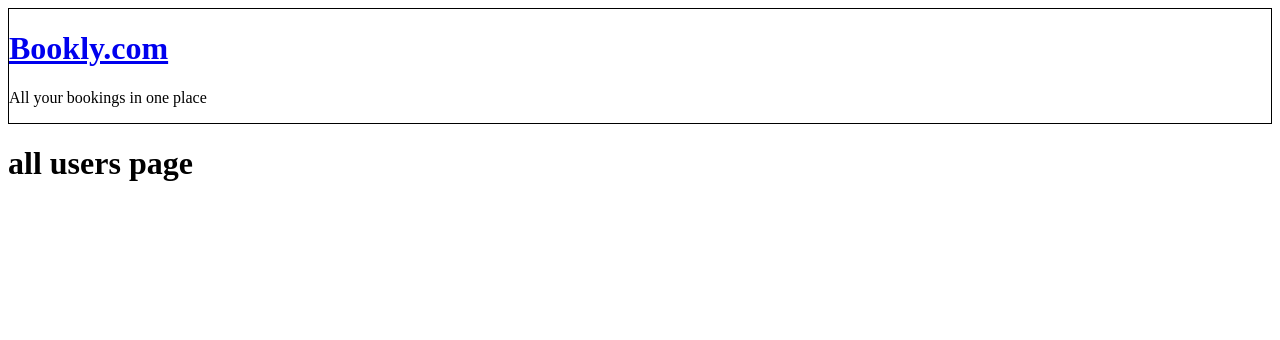
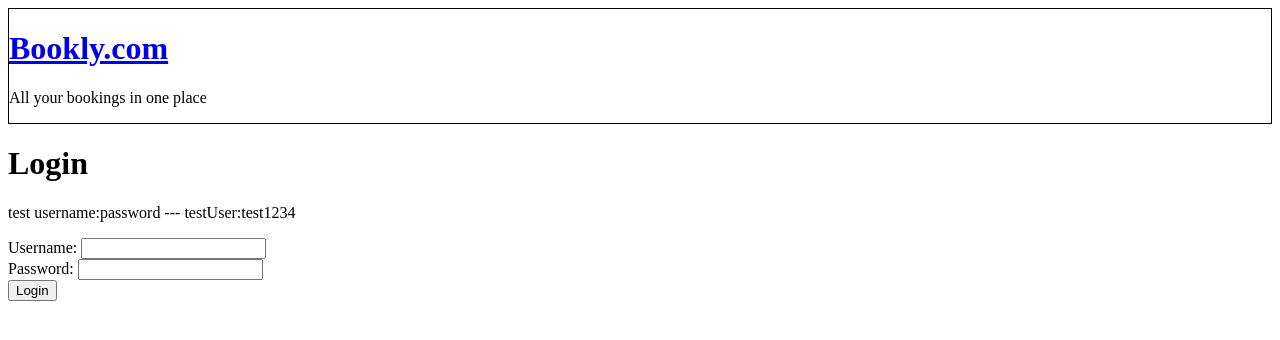
Before and after one commit to pwmini2020/bookly, a React (Create React App) app in the folder web/: page /allUsers in a window 1280 px wide. Shown: the top 340 px of the page. Built offline with nearby package versions, Linux system fonts and the light colour scheme; no server answers.

Commit message:
Refactor code

```diff
--- a/web/src/components/AppRouter.js
+++ b/web/src/components/AppRouter.js
@@ -25,14 +25,11 @@ const AppRouter = (props) => {
     <Router>
       <Header />
       {props.userIsLoggedIn && <Navbar />}
+      <Switch>
+        {!props.userIsLoggedIn && <Route path="/" component={LoginPage} />}
 
-      <Switch>
         <Route exact path="/">
-          {props.userIsLoggedIn ? (
-            <Redirect to="/summary" />
-          ) : (
-            <Redirect to="/login" />
-          )}
+          <Redirect to="/summary" />
         </Route>
         <Route path="/login" component={LoginPage} />
         <Route path="/summary" component={SummaryPage} />
```
